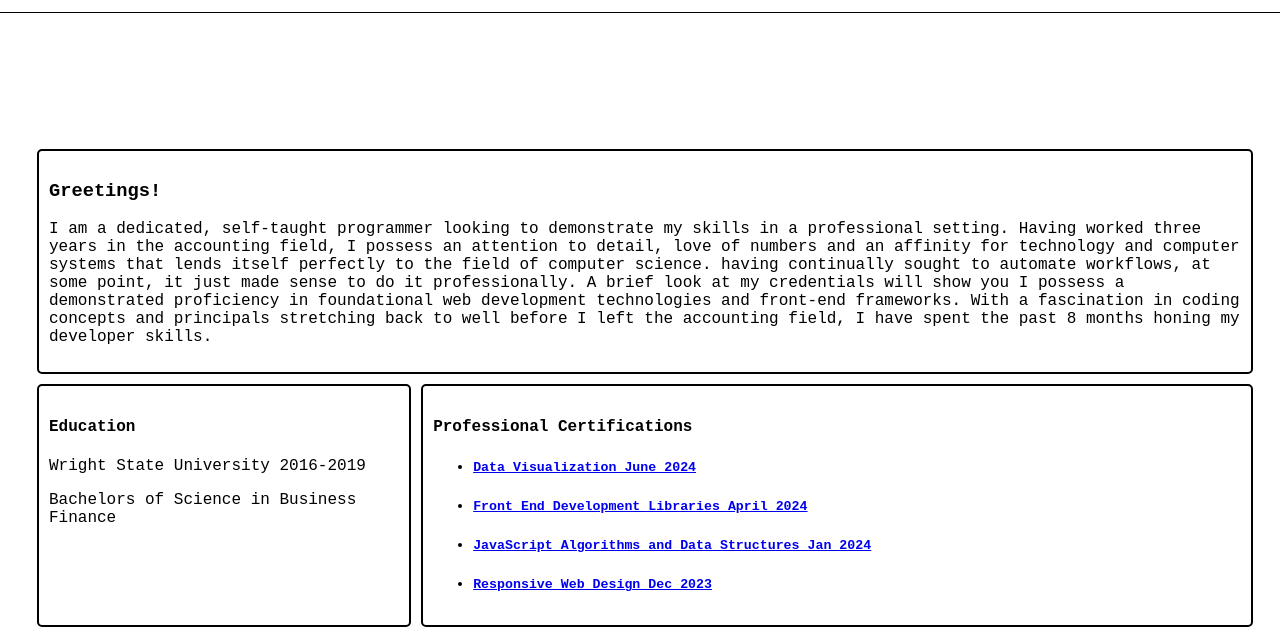
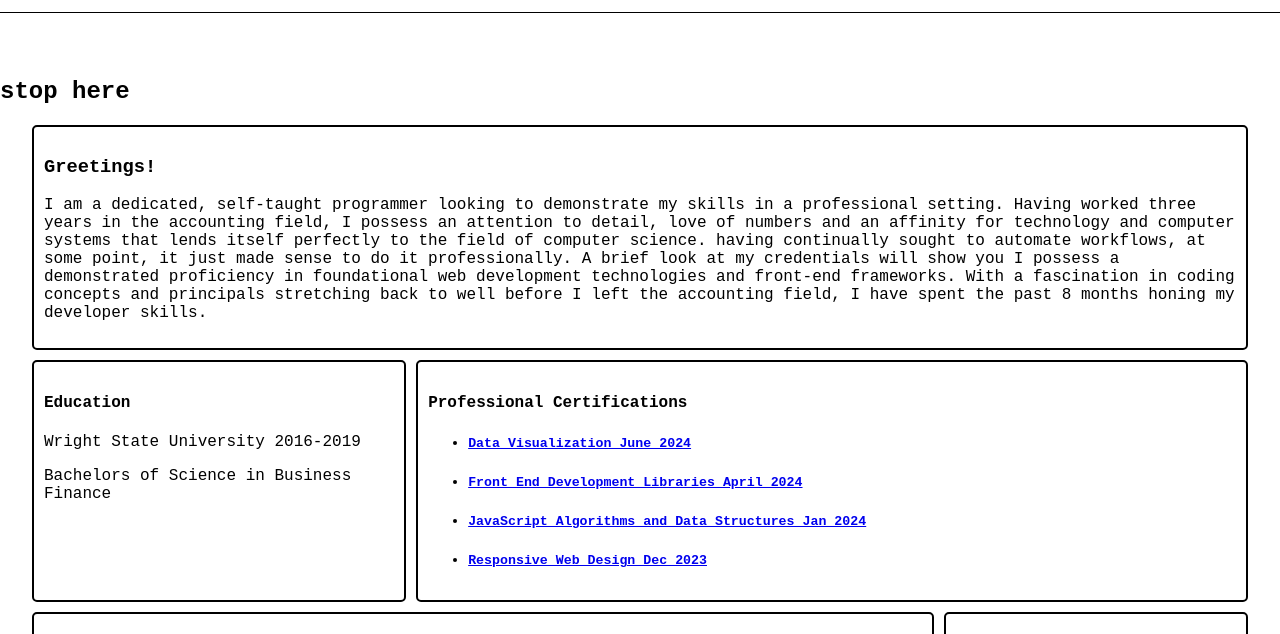
Before and after one commit to JoeyStip/portfolioSite, a plain HTML site: page index.html in a window 1280 px wide. Shown: the part 107-741 px from the top of the page. Drawn offline with nearby package versions, Linux system fonts and the light colour scheme.

Commit message:
EOD commit

```diff
--- a/index.html
+++ b/index.html
@@ -17,8 +17,9 @@
                 </ul>
             </nav>
         </header>
-        <section id="Bio">
-            <div class="scrollSpacer" ></div>
+        <div id="Bio">
+            <div class="scrollSpacer"></div>
+            <h2>stop here</h2>
             <div id="bioContainer">
                 <div class="bioCell" id="coverLetter">
                     <h3>Greetings!</h3>
@@ -75,8 +76,8 @@
                     <span><a href="www.linkedin.com/in/joseph-stipich-124321234">Linkedin</a></span>
                 </div>
             </div>
-        </section>
-        <section id="Portfolio">
+        </div>
+        <div id="Portfolio">
             <div class="scrollSpacer"></div>
             <h3>Portfolio</h3>
             <div id="linkContainer">
@@ -155,7 +156,7 @@
                     </a>
                 </div>
             </div>
-        </section>
+        </div>
         <script src="https://ajax.googleapis.com/ajax/libs/jquery/3.7.1/jquery.min.js"></script>
         <script src="./script.js"></script>
     </body>
--- a/index.scss
+++ b/index.scss
@@ -4,8 +4,9 @@
 }
 
 .scrollSpacer {
-    height: 30vh;
-    width: 10px;
+    height: 14vh;
+    width: 100vw;
+    position: relative;
 }
 
 html {
@@ -49,14 +50,20 @@ body {
 }
 
 #Bio {
-    transform: translate(0, 5vh);
+    // position: absolute;
+    // left: 150;
+    // width: 100vw;
+    // height: 150vh;
     display: flex;
-    align-items: center;
+    flex-direction: column;
+    // align-items: center;
     justify-content: center;
-    height: 100vh;
+    height: 90vh;
+    margin: 0 auto;
 }
 
 #bioContainer {
+    margin: 0 auto;
     display: grid;
     width: 95vw;
     height: auto;
```
Also changed, not shown: index.css, 1 other file.
